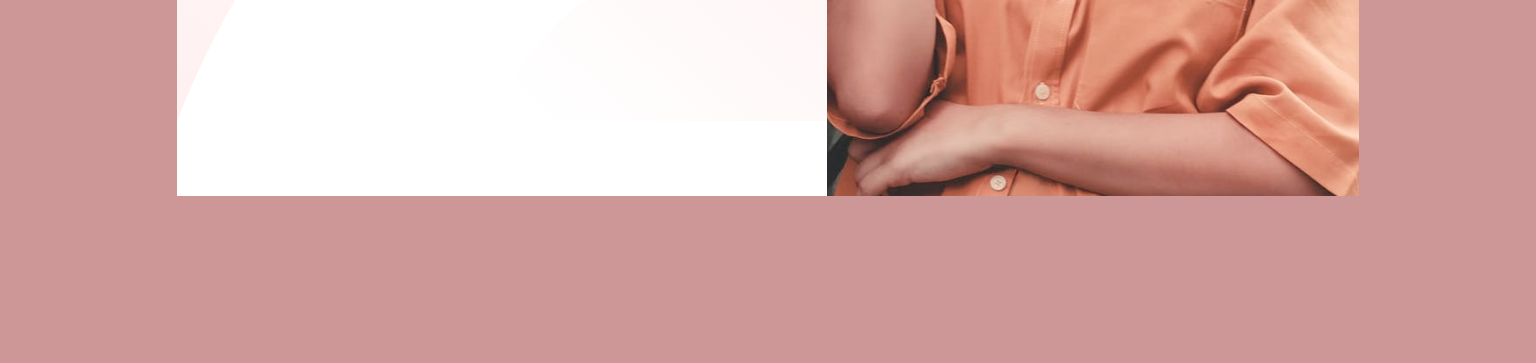
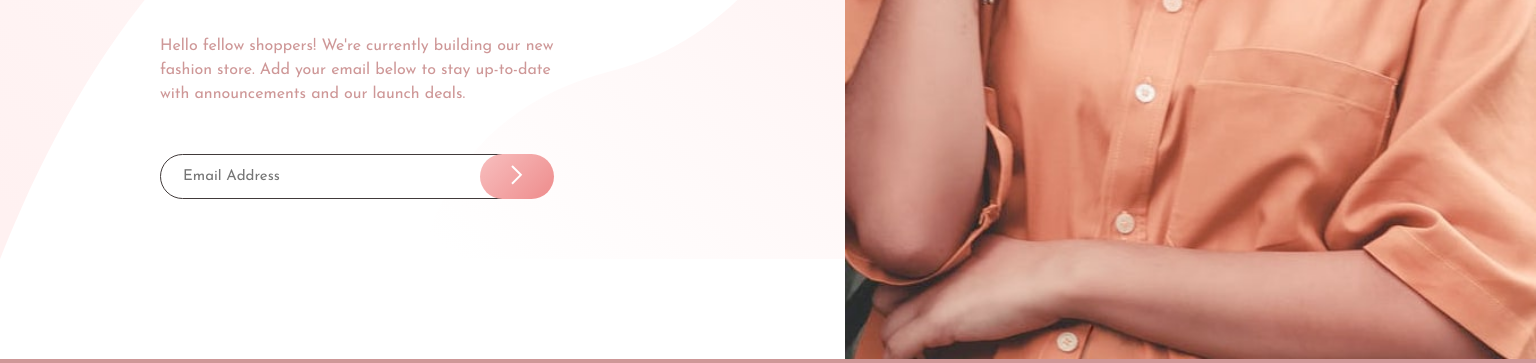
Before and after one commit to Talika-Bajaj/Base-Apparel, a plain HTML site: page index.html in a window 1536 px wide. Shown: the part 555-918 px from the top of the page. Before the commit the page ends 800 px from the top, so only its background shows below. Drawn offline with Linux system fonts and the light colour scheme.

Commit message:
Update styles

```diff
--- a/responsive.css
+++ b/responsive.css
@@ -1,10 +1,11 @@
-@media screen and (min-width: 850px) {
+@media screen and (min-width: 1050px) {
     main {
         margin: 0;
     }
     .container {
         /* width: 1000px; */
-        width: 90vw;
+        width: 100vw;
+        height: 100vh;
     }
 
     .head {
@@ -17,16 +18,17 @@
     }
 
     .data {
-        padding: 70px;
+        padding: 10rem;
         background: white url(images/bg-pattern-desktop.svg) no-repeat;
         background-size: contain;
 
     }
 
     .show {
-        gap: 30px;
+        width: 75%;
         padding: 0;
-        margin-top: 45px;
+        margin-top: 6rem;
+        gap: 3rem;
         align-items: start;
         /* width: 500px; */
     }
@@ -63,22 +65,37 @@
     }
 }
 
-@media screen and (min-width: 1260px) and (max-width: 1300px) {
-    .container {
+/* @media screen and (min-width: 1260px) and (max-width: 1300px) { */
+    /* .container {
         width: 90vw;
-    }
+    } */
 
-    .data {
+    /* .data {
         padding: 7rem;
     }
 
     .show {
         gap: 55px;
     }
-}
+} */
 
 @media screen and (min-width: 1300px) {
     .container {
-        width: 77vw;
+        width: 100%;
     }
 }
+
+@media screen and (min-width: 1367px) {
+    .data {
+        padding: 10rem;
+    }
+
+    .show {
+        margin-top: 6rem;
+    gap: 3rem;
+    }
+
+    h1 {
+        font-size: 5rem;
+    }
+}
--- a/style.css
+++ b/style.css
@@ -25,19 +25,16 @@
 
 body {
     min-height: 100vh;
-    display: flex;
+    /* display: flex;
     justify-content: center;
-    align-items: center;
+    align-items: center; */
     background-color: var(--Desaturated_Red);
-}
-
-main {
-    margin: 50px;
+    overflow: hidden;
 }
 
 .container {
     background-color: #fff;
-    width: 85vw;
+    width: 100vw;
     /* width: 385px; */
     /* display: flex; */
     display: grid;
@@ -46,7 +43,7 @@ main {
 }
 
 .logo {
-    padding: 22px;
+    padding: 38px;
 }
 
 #image{
@@ -54,10 +51,14 @@ main {
     height: 100%;
 }
 
+.data {
+    padding: 55px 60px;
+}
+
 .show {
     display: flex;
     flex-direction: column;
-    gap: 25px;
+    gap: 30px;
     align-items: center;
     padding: 25px;
 }
@@ -70,6 +71,7 @@ main {
 h1 {
     text-align: center;
     width: 200px;
+    line-height: 1.05;
     font-weight: 500;
     font-size: 40px;
 }
@@ -83,6 +85,7 @@ p {
     text-align: center;
     color: var(--Desaturated_Red);
     font-weight: 400;
+    line-height: 1.5;
 }
 
 .input {
```
